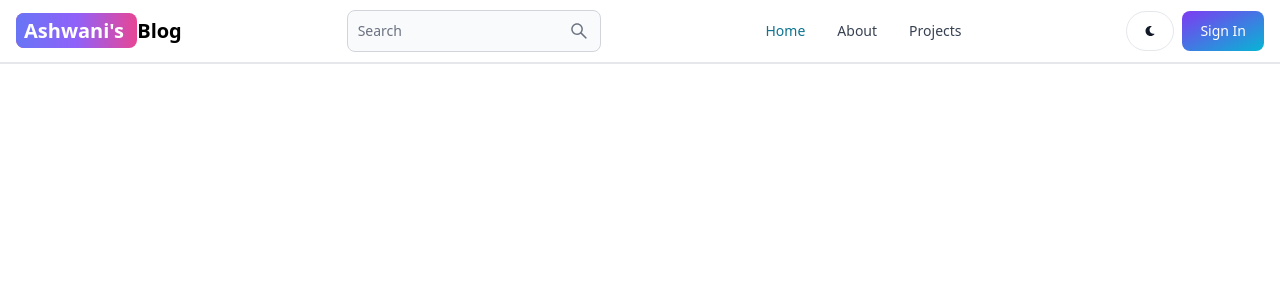
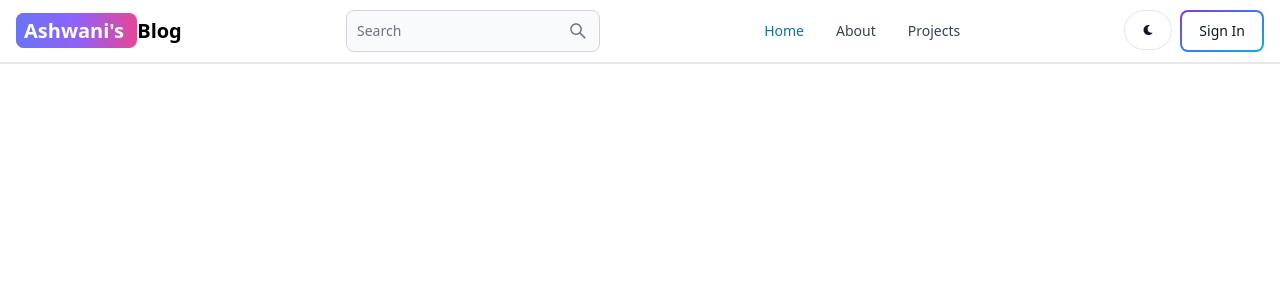
Before and after one commit to ashhwanigupta/blog-mern, a React (Vite) app in the folder client/: page / in a window 1280 px wide. Shown: the top 300 px of the page. Built offline with nearby package versions, Linux system fonts and the light colour scheme.

Commit message:
create header

```diff
--- a/client/src/components/Header.jsx
+++ b/client/src/components/Header.jsx
@@ -33,7 +33,7 @@ const Header = () => {
           <FaMoon />
         </Button>
         <Link to="sign-in">
-          <Button className="" gradientDuoTone="purpleToBlue">
+          <Button className="" gradientDuoTone="purpleToBlue" outline>
             Sign In
           </Button>
         </Link>
--- a/package.json
+++ /dev/null
@@ -1,5 +0,0 @@
-{
-  "dependencies": {
-    "react-icons": "^5.3.0"
-  }
-}
```
Also changed, not shown: 1 other file (tests, documents, lock files or other folders).
